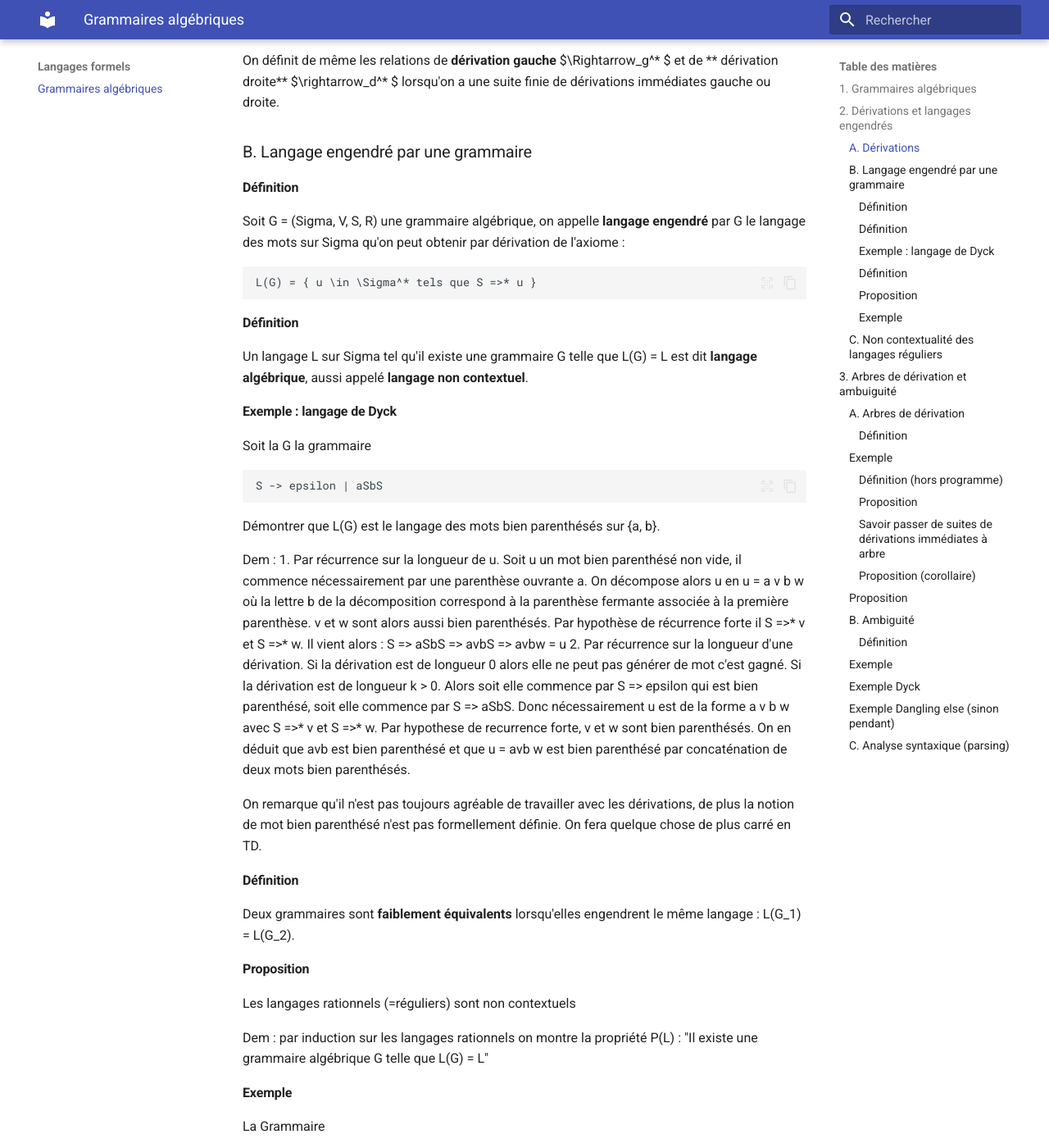
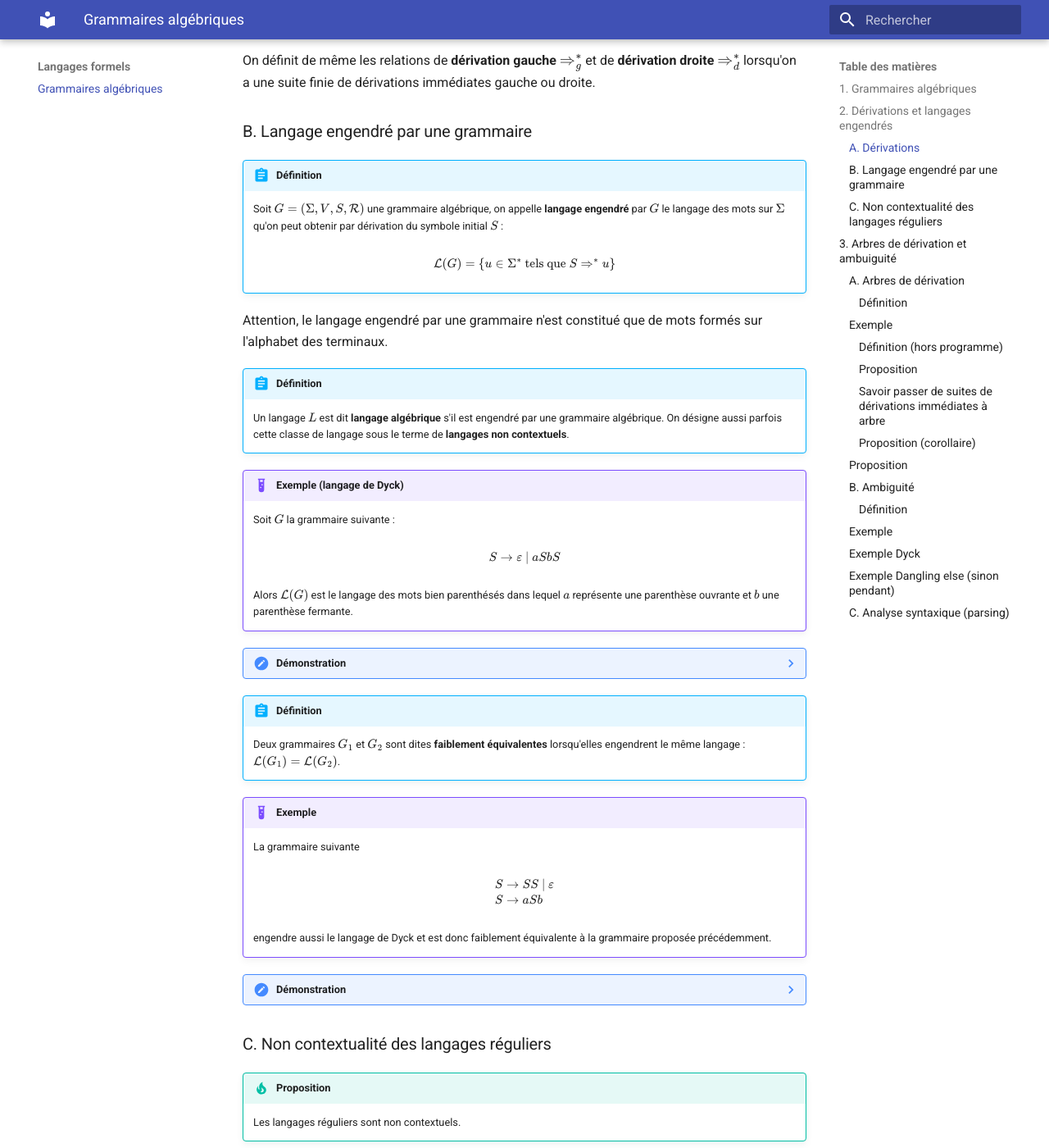
Before and after one commit to vincent-picard/vincent-picard.github.io, an MkDocs documentation site: the page built from docs/langages/grammaires.md, in a window 1280 px wide and 1400 px high, scrolled down 3748 px. Shown: the whole window at 82% size. Built offline with MkDocs 1.6.1 and Material for MkDocs 9.7.7, drawn with Linux system fonts in a browser that asks for light colours; some of the changed lines change nothing that is shown; some of the changed text lies outside the part shown.

Commit message:
avancement grammaires

````diff
--- a/docs/langages/grammaires.md
+++ b/docs/langages/grammaires.md
@@ -125,51 +125,78 @@ En informatique, on dit que la relation $\Rightarrow^* {}$ est la **fermeture r
 
 Autrement dit, une dérivation gauche est une dérivation dans laquelle on applique une règle de production associée à un symbole non terminal le plus à gauche du mot.
 
-On définit de même les relations de **dérivation gauche** $\Rightarrow_g^* $ et de ** dérivation droite** $\rightarrow_d^* $ lorsqu'on a une suite finie de dérivations immédiates gauche ou droite.
+On définit de même les relations de **dérivation gauche** $\Rightarrow_g^*$ et de **dérivation droite** $\Rightarrow_d^*$ lorsqu'on a une suite finie de dérivations immédiates gauche ou droite.
 
 ### B. Langage engendré par une grammaire
 
-#### Définition
-Soit G = (Sigma, V, S, R) une grammaire algébrique, on appelle **langage engendré** par G le langage des mots sur Sigma qu'on peut obtenir par dérivation de l'axiome :
-```
-L(G) = { u \in \Sigma^* tels que S =>* u }
-```
+!!! abstract "Définition"
+    Soit $G = (\Sigma, V, S, \mathcal{R})$ une grammaire algébrique, on appelle **langage engendré** par $G$ le langage des mots sur $\Sigma$ qu'on peut obtenir par dérivation du symbole initial $S$ :
 
-#### Définition
-Un langage L sur Sigma tel qu'il existe une grammaire G telle que L(G) = L est dit **langage algébrique**, aussi appelé **langage non contextuel**.
+    $$\mathcal{L}(G) = \{ u \in \Sigma^* \text{ tels que } S \Rightarrow^* u \}$$
 
-#### Exemple : langage de Dyck
-Soit la G la grammaire
-```
-S -> epsilon | aSbS
-```
-Démontrer que L(G) est le langage des mots bien parenthésés sur {a, b}.
+Attention, le langage engendré par une grammaire n'est constitué que de mots formés sur l'alphabet des terminaux.
 
-Dem :
-    1. Par récurrence sur la longueur de u. Soit u un mot bien parenthésé non vide, il commence nécessairement par une parenthèse ouvrante a. On décompose alors u en u = a v b w où la lettre b de la décomposition correspond à la parenthèse fermante associée à la première parenthèse. v et w sont alors aussi bien parenthésés. Par hypothèse de récurrence forte il S =>* v et S =>* w. Il vient alors : S => aSbS => avbS => avbw = u
-    2. Par récurrence sur la longueur d'une dérivation. Si la dérivation est de longueur 0 alors elle ne peut pas générer de mot c'est gagné. Si la dérivation est de longueur k > 0. Alors soit elle commence par S => epsilon qui est bien parenthésé, soit elle commence par S => aSbS. Donc nécessairement u est de la forme a v b w avec S =>* v et S =>* w. Par hypothese de recurrence forte, v et w sont bien parenthésés. On en déduit que avb est bien parenthésé et que u = avb w est bien parenthésé par concaténation de deux mots bien parenthésés.
+!!! abstract "Définition"
+    Un langage $L$ est dit **langage algébrique** s'il est engendré par une grammaire algébrique. On désigne aussi parfois cette classe de langage sous le terme de **langages non contextuels**.
 
-On remarque qu'il n'est pas toujours agréable de travailler avec les dérivations, de plus la notion de mot bien parenthésé n'est pas formellement définie. On fera quelque chose de plus carré en TD.
+!!! example "Exemple (langage de Dyck)"
+    Soit $G$ la grammaire suivante :
 
-#### Définition
-Deux grammaires sont **faiblement équivalents** lorsqu'elles engendrent le même langage : L(G_1) = L(G_2).
+    $$S \rightarrow \varepsilon \ | \ aSbS$$
 
-#### Proposition
-Les langages rationnels (=réguliers) sont non contextuels
+    Alors $\mathcal{L}(G)$ est le langage des mots bien parenthésés dans lequel $a$ représente une parenthèse ouvrante et $b$ une parenthèse fermante.
 
-Dem : par induction sur les langages rationnels on montre la propriété
-P(L) : "Il existe une grammaire algébrique G telle que L(G) = L"
+??? note "Démonstration"
 
-#### Exemple
-La Grammaire
-```
-S -> SS | epsilon
-S -> aSb
-```
-engendre aussi le langage de Dyck
+    1. Montrons d'abord que tout mot correctement parenthésé peut se dériver depuis $S$. On procède par récurrence forte sur la longueur de $u$. Si $u = \varepsilon$ alors $S \Rightarrow^* u$. Si $u$ un mot bien parenthésé non vide, il commence nécessairement par une parenthèse ouvrante $a$. On décompose alors $u$ en $u = avbw$ où la lettre $b$ de la décomposition correspond à la parenthèse fermante associée à la première parenthèse ouvrante $a$. Les mots $v$ et $w$ sont alors aussi bien parenthésés. Par hypothèse de récurrence forte on a $S \Rightarrow^* v$ et $S \Rightarrow^* w$. Il vient alors : $S \Rightarrow aSbS \Rightarrow^* avbS \Rightarrow^* avbw = u$. La récurrence forte est établie.
+    2. Réciproquement, montrons que tout mot $u$ dérivé depuis $S$ est bien parenthésé. On procède par récurrence forte sur la longueur de la dérivation. Si la dérivation est de longueur 0 alors elle ne peut pas générer de mot sur $\Sigma$. Si la dérivation est de longueur k > 0. Alors soit elle commence par $S \Rightarrow \varepsilon$ ce qui signifie que $u = \varepsilon$ qui est bien parenthésé, soit elle commence par $S \Rightarrow aSbS$. Donc nécessairement $u$ est de la forme $u = avbw$ avec $S \Rightarrow^* v$ et $S \Rightarrow^* w$. Par hypothese de recurrence forte, $v$ et $w$ sont bien parenthésés. On en déduit que $avb$ est bien parenthésé et que $u = avb \cdot w$ est bien parenthésé par concaténation de deux mots bien parenthésés. La récurrence forte est établie.
+
+    Une démonstration plus formelle (mais pas nécessairement plus claire) nécessiterait de définir proprement le langage de Dyck comme les mots ayant autant de $a$ que de $b$ et dans lesquels tout préfixe contient plus de $a$ que de $b$. Aussi, le 2e sens de la preuve peut être clarifié en utilisant les arbres de dérivations présentés dans la partie suivante.
+
+!!! abstract "Définition"
+    Deux grammaires $G_1$ et $G_2$ sont dites **faiblement équivalentes** lorsqu'elles engendrent le même langage : $\mathcal{L}(G_1) = \mathcal{L}(G_2)$.
+
+!!! example "Exemple"
+    La grammaire suivante
+
+    $$ \begin{align}
+    S & \to SS \ |\  \varepsilon \\
+    S & \to aSb
+    \end{align}
+    $$
+
+    engendre aussi le langage de Dyck et est donc faiblement équivalente à la grammaire proposée précédemment.
+
+??? note "Démonstration"
+
+    Notons $G_1$ la grammaire initialement proposée et $G_2$ cette nouvelle grammaire.
+
+    1. On remarque que pour $G_2$, $S \Rightarrow \varepsilon$ et $S \Rightarrow SS \Rightarrow aSbS$. Donc toute suite de dérivation immédiates pour la grammaire $G_1$ peut être traduite en suite de dérivations pour la grammaire $G_2$. Cela signifie que $\mathcal{L}(G_1) \subset \mathcal{L}(G_2)$.
+
+    2. Pour montrer l'inclusion réciproque : $\mathcal{L}(G_2) \subset \mathcal{L}(G_1)$, il suffit de montrer que les mots engendrés par $G_2$ sont bien parentésés. On peut le montrer par récurrence forte sur la longueur de la dérivation : cela fonctionne car $\varepsilon$ est bien parenthésé, si $u$ est bien parenthésé alors $aub$ aussi et que le langage de Dyck est stable par concaténation.
 
 ### C. Non contextualité des langages réguliers
 
+!!! tip "Proposition"
+    Les langages réguliers sont non contextuels.
+
+Deux autres manières de le dire :
+
+    - Tout langage dénoté par une expression régulière est engendré par une grammaire algébrique
+    - Tout langage accepté par un automate fini (déterministe ou non) est engendré par une grammaire algébrique
+
+!!! note "Démonstration"
+    On procède par induction sur les langages réguliers qui sont définis inductivement. Montrons la propriété
+
+    $$P(L) : \text{"Il existe une grammaire algébrique $G$ telle que $\mathcal{L}(G) = L$"}$$
+
+    sur tous les langages $L$ réguliers.
+
+    - **Cas de base**
+        * $L = \varnothing$ : une grammaire ne contenant aucune règle de production convient
+        * $L = \{ \varepsilon \}$ : la grammaire possédant uniquement la règle $S \to \varepsilon$ convient
+        * $L = \{ a \}$ avec $a \in \Sigma$ : la grammaire possédant uniquement la règle $S \to a$ convient
+    - **Hérédité**
 ## 3. Arbres de dérivation et ambuiguité
 
 ### A. Arbres de dérivation
````
